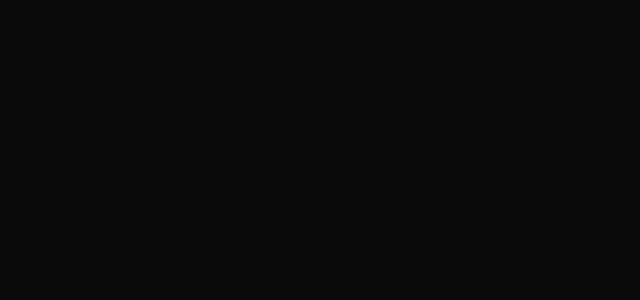
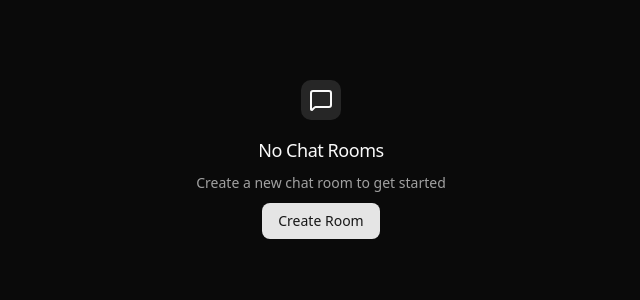
Before and after one commit to tiemouie01/supachat-realtime, a Next.js app: page / in a window 1280 px wide. Shown: the top 300 px of the page, without its empty margins (319-959 px from the left). Built offline with nearby package versions, Linux system fonts and the light colour scheme.

Commit message:
Add empty state to landing page

```diff
--- a/src/app/page.tsx
+++ b/src/app/page.tsx
@@ -1,5 +1,34 @@
+import { Button } from "@/components/ui/button";
+import {
+  Empty,
+  EmptyContent,
+  EmptyDescription,
+  EmptyHeader,
+  EmptyMedia,
+  EmptyTitle,
+} from "@/components/ui/empty";
+import { MessageSquareIcon } from "lucide-react";
+import Link from "next/link";
+
 export default function Home() {
   return (
-    <div className="container mx-auto max-2-3xl px-4 py-8 space-y-8"></div>
+    <div className="container mx-auto max-2-3xl px-4 py-8 space-y-8">
+      <Empty>
+        <EmptyHeader>
+          <EmptyMedia variant={"icon"}>
+            <MessageSquareIcon />
+          </EmptyMedia>
+          <EmptyTitle>No Chat Rooms</EmptyTitle>
+          <EmptyDescription>
+            Create a new chat room to get started
+          </EmptyDescription>
+          <EmptyContent>
+            <Button asChild>
+              <Link href={"rooms/new"}>Create Room</Link>
+            </Button>
+          </EmptyContent>
+        </EmptyHeader>
+      </Empty>
+    </div>
   );
 }
```
